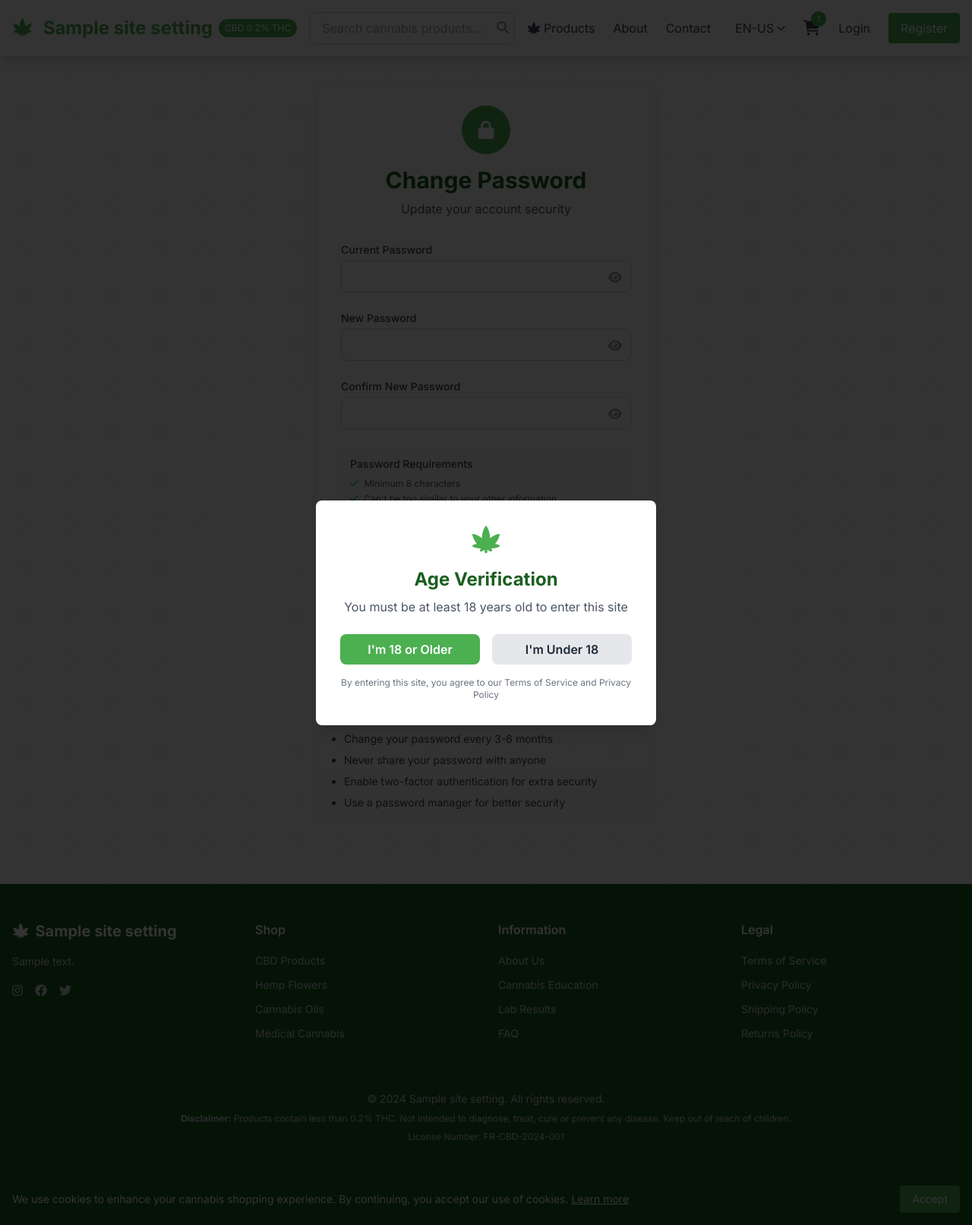
After one commit to gastonKamsong/medicalstore, a Django app: template templates/registration/password_change_form.html in a window 1280 px wide. The commit adds this page. Shown: the whole page at 76% size. Run offline with Django 3.2, Linux system fonts and the light colour scheme; the template is opened without the code that fills it: most values are stand-ins (such as "Sample title", 1, 10 or a date in 2020); some libraries are stand-ins or nearby versions.

Commit message:
add new template

```diff
--- a/accounts/urls.py
+++ b/accounts/urls.py
@@ -7,4 +7,6 @@ urlpatterns = [
     path('register/', views.register, name='register'),
     path('profile/', views.profile, name='profile'),
     path('logout/', views.logout_view, name='logout'),
+    path('password_reset/',views.CustomPasswordResetView.as_view(), name='password_reset'),
+
 ]
--- a/accounts/views.py
+++ b/accounts/views.py
@@ -5,6 +5,12 @@ from django.contrib import messages
 from django.contrib.auth.forms import UserCreationForm
 from .forms import UserRegistrationForm
 from django.contrib.auth import logout
+
+from django.contrib.auth.views import PasswordResetView
+from django.urls import path
+
+class CustomPasswordResetView(PasswordResetView):
+    html_email_template_name = 'registration/password_reset_email.html'  # Your HTML version
 
 def register(request):
     """User registration"""
--- /dev/null
+++ b/templates/registration/password_change_form.html
@@ -0,0 +1,160 @@
+{% extends 'base.html' %}
+
+{% block title %}Change Password - {{ site_settings.site_name }}{% endblock %}
+
+{% block content %}
+{% load i18n %}
+<div class="container mx-auto px-4 py-8">
+    <div class="max-w-md mx-auto">
+        <div class="bg-white rounded-lg shadow-lg p-8 border border-cannabis-light">
+            <div class="text-center mb-8">
+                <div class="bg-cannabis-green rounded-full w-16 h-16 flex items-center justify-center mx-auto mb-4">
+                    <i class="fas fa-lock text-2xl text-white"></i>
+                </div>
+                <h1 class="text-3xl font-bold text-cannabis-dark mb-2">{% trans "Change Password" %}</h1>
+                <p class="text-gray-600">{% trans "Update your account security" %}</p>
+            </div>
+
+            <form method="post" class="space-y-6">
+                {% csrf_token %}
+
+                {% if form.errors %}
+                    <div class="bg-red-50 border border-red-200 rounded-lg p-4">
+                        <p class="text-red-800 text-sm">
+                            <i class="fas fa-exclamation-circle mr-2"></i>
+                            {% trans "Please correct the errors below." %}
+                        </p>
+                    </div>
+                {% endif %}
+
+                <div>
+                    <label for="{{ form.old_password.id_for_label }}" class="block text-sm font-medium text-gray-700 mb-1">
+                        {% trans "Current Password" %}
+                    </label>
+                    <div class="relative">
+                        <input type="password" name="old_password" id="{{ form.old_password.id_for_label }}"
+                               required autocomplete="current-password"
+                               class="w-full px-4 py-2 border border-gray-300 rounded-lg focus:ring-2 focus:ring-cannabis-green focus:border-transparent">
+                        <button type="button" onclick="togglePasswordVisibility('{{ form.old_password.id_for_label }}')"
+                                class="absolute right-3 top-2.5 text-gray-400 hover:text-cannabis-green">
+                            <i class="fas fa-eye"></i>
+                        </button>
+                    </div>
+                    {% if form.old_password.errors %}
+                        <p class="text-red-500 text-sm mt-1">{{ form.old_password.errors.0 }}</p>
+                    {% endif %}
+                </div>
+
+                <div>
+                    <label for="{{ form.new_password1.id_for_label }}" class="block text-sm font-medium text-gray-700 mb-1">
+                        {% trans "New Password" %}
+                    </label>
+                    <div class="relative">
+                        <input type="password" name="new_password1" id="{{ form.new_password1.id_for_label }}"
+                               required autocomplete="new-password"
+                               class="w-full px-4 py-2 border border-gray-300 rounded-lg focus:ring-2 focus:ring-cannabis-green focus:border-transparent">
+                        <button type="button" onclick="togglePasswordVisibility('{{ form.new_password1.id_for_label }}')"
+                                class="absolute right-3 top-2.5 text-gray-400 hover:text-cannabis-green">
+                            <i class="fas fa-eye"></i>
+                        </button>
+                    </div>
+                    {% if form.new_password1.errors %}
+                        <p class="text-red-500 text-sm mt-1">{{ form.new_password1.errors.0 }}</p>
+                    {% endif %}
+                </div>
+
+                <div>
+                    <label for="{{ form.new_password2.id_for_label }}" class="block text-sm font-medium text-gray-700 mb-1">
+                        {% trans "Confirm New Password" %}
+                    </label>
+                    <div class="relative">
+                        <input type="password" name="new_password2" id="{{ form.new_password2.id_for_label }}"
+                               required autocomplete="new-password"
+                               class="w-full px-4 py-2 border border-gray-300 rounded-lg focus:ring-2 focus:ring-cannabis-green focus:border-transparent">
+                        <button type="button" onclick="togglePasswordVisibility('{{ form.new_password2.id_for_label }}')"
+                                class="absolute right-3 top-2.5 text-gray-400 hover:text-cannabis-green">
+                            <i class="fas fa-eye"></i>
+                        </button>
+                    </div>
+                    {% if form.new_password2.errors %}
+                        <p class="text-red-500 text-sm mt-1">{{ form.new_password2.errors.0 }}</p>
+                    {% endif %}
+                </div>
+
+                <!-- Password Requirements -->
+                <div class="bg-gray-50 p-3 rounded-lg">
+                    <h4 class="text-sm font-medium text-gray-700 mb-2">{% trans "Password Requirements" %}</h4>
+                    <ul class="text-xs text-gray-600 space-y-1">
+                        <li class="flex items-center">
+                            <i class="fas fa-check text-green-500 mr-2 text-xs"></i>
+                            {% trans "Minimum 8 characters" %}
+                        </li>
+                        <li class="flex items-center">
+                            <i class="fas fa-check text-green-500 mr-2 text-xs"></i>
+                            {% trans "Can't be too similar to your other information" %}
+                        </li>
+                        <li class="flex items-center">
+                            <i class="fas fa-check text-green-500 mr-2 text-xs"></i>
+                            {% trans "Can't be a commonly used password" %}
+                        </li>
+                        <li class="flex items-center">
+                            <i class="fas fa-check text-green-500 mr-2 text-xs"></i>
+                            {% trans "Can't be entirely numeric" %}
+                        </li>
+                    </ul>
+                </div>
+
+                <!-- Age Verification -->
+                <div class="bg-cannabis-light bg-opacity-20 p-3 rounded-lg">
+                    <div class="flex items-start">
+                        <input type="checkbox" id="age-verify" required class="mt-1 mr-2 text-cannabis-green focus:ring-cannabis-green">
+                        <label for="age-verify" class="text-sm text-gray-700">
+                            {% trans "I confirm that I am 21 years of age or older" %}
+                        </label>
+                    </div>
+                </div>
+
+                <button type="submit"
+                        class="w-full bg-cannabis-green text-white py-3 rounded-lg font-semibold hover:bg-cannabis-dark transition duration-300">
+                    <i class="fas fa-save mr-2"></i>{% trans "Update Password" %}
+                </button>
+            </form>
+        </div>
+
+        <!-- Security Information -->
+        <div class="bg-cannabis-light bg-opacity-20 rounded-lg p-4 mt-6 border border-cannabis-light">
+            <h3 class="font-semibold text-cannabis-dark mb-2">
+                <i class="fas fa-shield-alt mr-2"></i>{% trans "Account Security Tips" %}
+            </h3>
+            <ul class="text-sm text-gray-700 space-y-2 list-disc pl-5">
+                <li>{% trans "Change your password every 3-6 months" %}</li>
+                <li>{% trans "Never share your password with anyone" %}</li>
+                <li>{% trans "Enable two-factor authentication for extra security" %}</li>
+                <li>{% trans "Use a password manager for better security" %}</li>
+            </ul>
+        </div>
+    </div>
+</div>
+
+<script>
+function togglePasswordVisibility(inputId) {
+    const input = document.getElementById(inputId);
+    const icon = event.currentTarget.querySelector('i');
+    if (input.type === "password") {
+        input.type = "text";
+        icon.classList.replace('fa-eye', 'fa-eye-slash');
+    } else {
+        input.type = "password";
+        icon.classList.replace('fa-eye-slash', 'fa-eye');
+    }
+}
+
+// Age verification for form submission
+document.querySelector('form').addEventListener('submit', function(e) {
+    if (!document.getElementById('age-verify').checked) {
+        e.preventDefault();
+        alert('{% trans "You must confirm you are 21+ to change your password" %}');
+    }
+});
+</script>
+{% endblock %}
```
Also changed, not shown: templates/accounts/profile.html (+4 -4 lines), templates/registration/password_reset_complete.html (added, +50 -0 lines), templates/registration/password_reset_confirm.html (added, +150 -0 lines), templates/registration/password_reset_done.html (added, +52 -0 lines), templates/registration/password_reset_email.html (added, +47 -0 lines), templates/registration/password_reset_form.html (added, +71 -0 lines), locale/fr/LC_MESSAGES/django.po, 1 other file.
